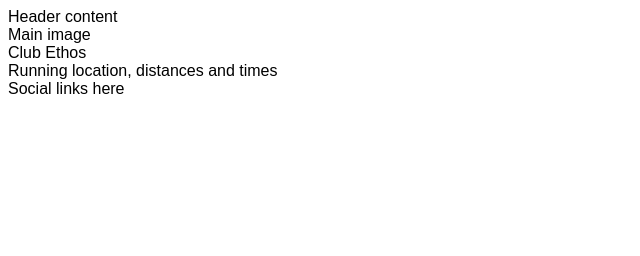
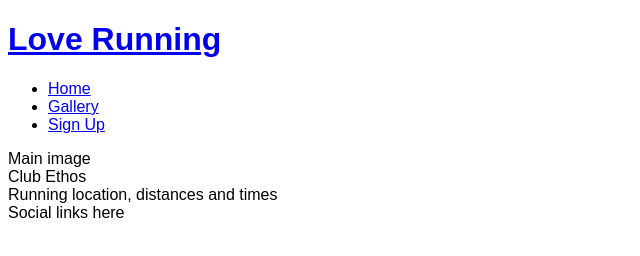
Before and after one commit to riipon1/love-running, a plain HTML site: page index.html in a window 1280 px wide. Shown: the whole page, without its empty margins (0-640 px from the left). Drawn offline with Linux system fonts and the light colour scheme.

Commit message:
Add basic header structure

```diff
--- a/index.html
+++ b/index.html
@@ -11,7 +11,19 @@
     <link rel="stylesheet" href="assets/css/style.css">
 </head>
 <body>
-    <header>Header content</header>
+    <a href="index.html">
+        <h1>Love Running</h1>
+    </a>
+    <Nav>
+        <ul>
+        <Li><a href="index.html">Home</a></Li>
+        <li><a href="#">Gallery</a></li>
+        <li>
+            <a href="#">Sign Up</a>
+        </li>
+    </ul>
+
+    </Nav>
     <section>
         Main image
     </section>
```
